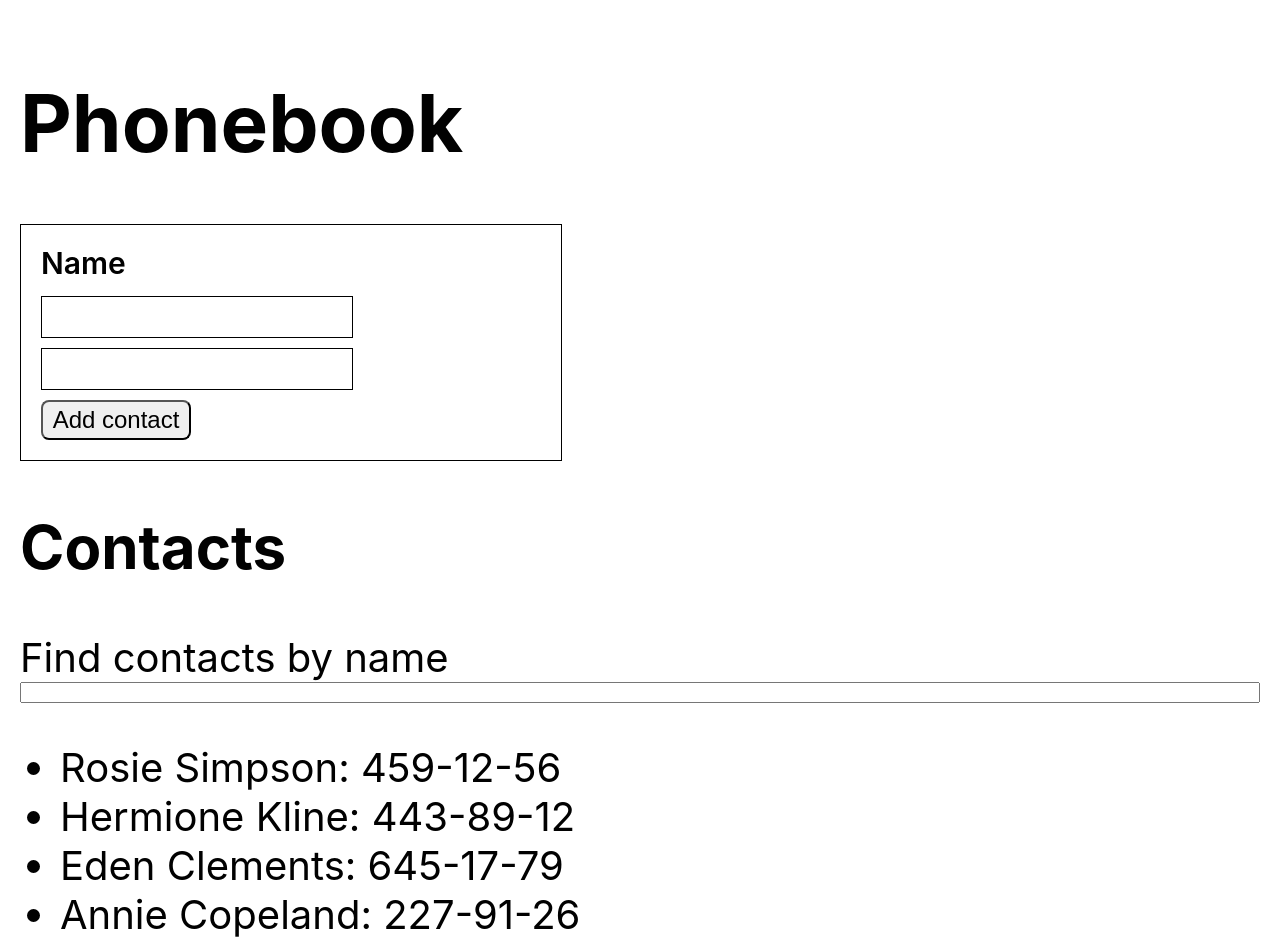
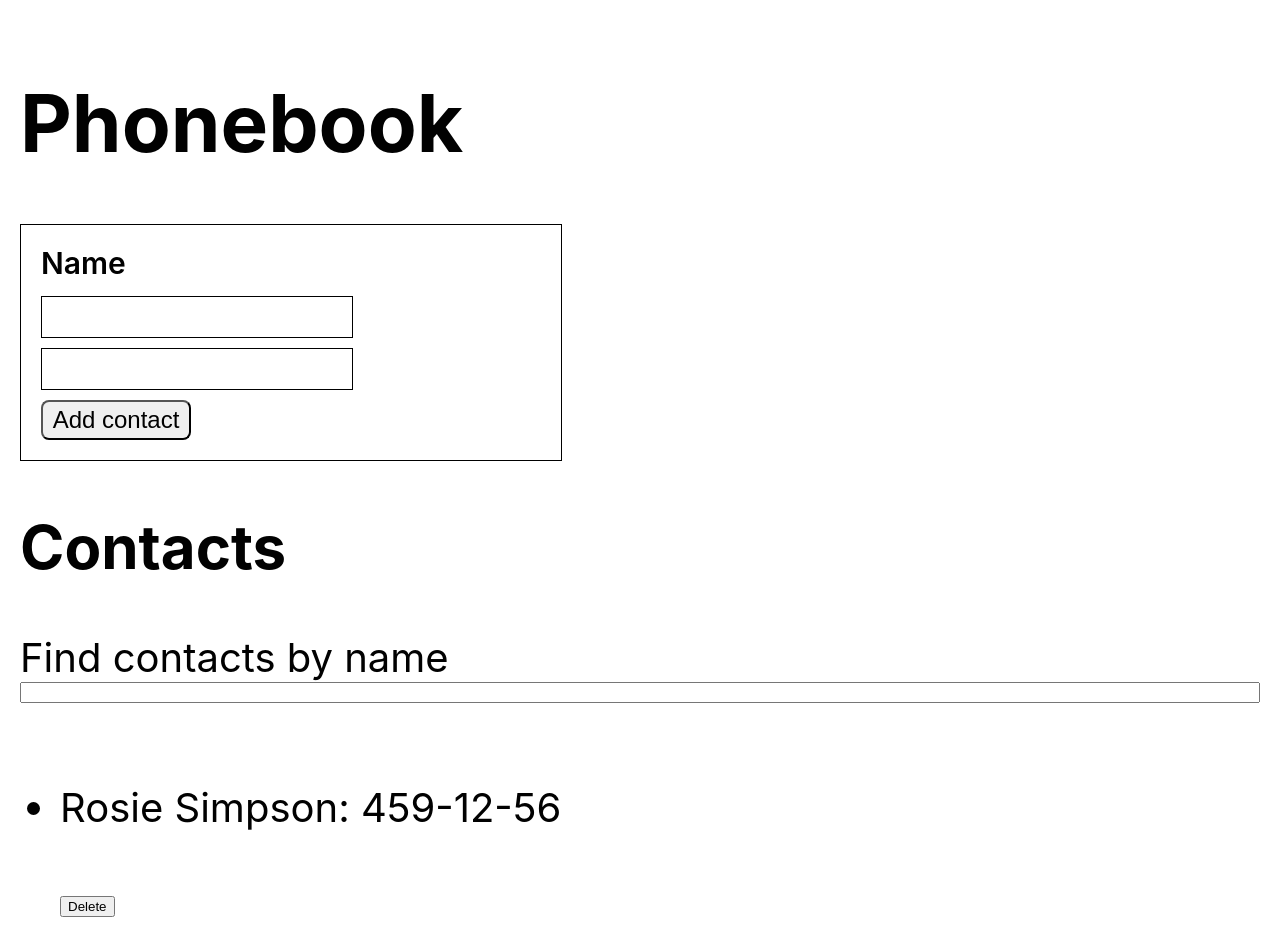
Before and after one commit to AlexTkachenkoFullstack/goit-react-hw-02-phonebook, a React (Create React App) app: page / in a window 1280 px wide. Shown: the top 952 px of the page. Built offline with nearby package versions, Linux system fonts and the light colour scheme.

Commit message:
add contacts

```diff
--- a/src/components/App/App.jsx
+++ b/src/components/App/App.jsx
@@ -11,13 +11,14 @@
     {id: 'id-3', name: 'Eden Clements', number: '645-17-79'},
     {id: 'id-4', name: 'Annie Copeland', number: '227-91-26'}],
     filter: ''
-}
+  }
+
+
 
   onSubmit = ({ id, name, number }) => {
-    this.state.contacts.find(item => item.name !== name)
-      ? this.setState({ contacts: [...this.state.contacts, { id, number, name }] })
-      : console.log('rrrrrrrrrrrrr')
+    this.setState({ contacts: [...this.state.contacts, { id, number, name }] })
   }
+
 
   handleCnangeFilter = (event) => {
     this.setState({ filter: event.target.value })
@@ -28,7 +29,7 @@
     return (
       <AppContainer>
          <h1>Phonebook</h1>
-         <ContactForm onSubmit={this.onSubmit}/>
+        <ContactForm onSubmit={this.onSubmit} contacts={ this.state.contacts} />
          <h2>Contacts</h2>
          <Filter  onChangeFilter={this.handleCnangeFilter}  />
          <ContactList contacts={this.state.contacts} filter={this.state.filter}/>
--- a/src/components/App/App.styled.jsx
+++ b/src/components/App/App.styled.jsx
@@ -1,7 +1,7 @@
 import styled from 'styled-components';
 
 export const AppContainer = styled.div`
-            height: 100vh;
+
             display: flex;
             flex-direction:column;
             padding: 20px;
--- a/src/components/ContactForm/ContactForm.jsx
+++ b/src/components/ContactForm/ContactForm.jsx
@@ -8,12 +8,16 @@
     }
 
     handleSubmit = (event) => {
-    event.preventDefault()
-    const contactId = nanoid()
-   this.props.onSubmit({...this.state, id: contactId})
-    event.target.name.value = ''
-    event.target.number.value=''
-    this.reset()
+        event.preventDefault()
+        const contactId = nanoid()
+        if (this.props.contacts.some(item => item.name === event.target.name.value)) {
+            alert(`${event.target.name.value} is already in contacts`)
+            return
+        }
+           this.props.onSubmit({ ...this.state, id: contactId })
+            event.target.name.value = ''
+            event.target.number.value=''
+            this.reset()
     }
 
      reset = () => {
--- a/src/components/ContactList/ContactList.jsx
+++ b/src/components/ContactList/ContactList.jsx
@@ -10,7 +10,13 @@
         return (
             <ul >
                 {this.findContacts().map(({ id, name, number })=>{
-                    return <li key={id}>{name}: { number}</li>
+                    return (
+                        <li key={id}>
+                            <p>{name}: {number}</p>
+                            <button type="button">Delete</button>
+                        </li>
+
+                    )
                 })}
             </ul>
         )
```
